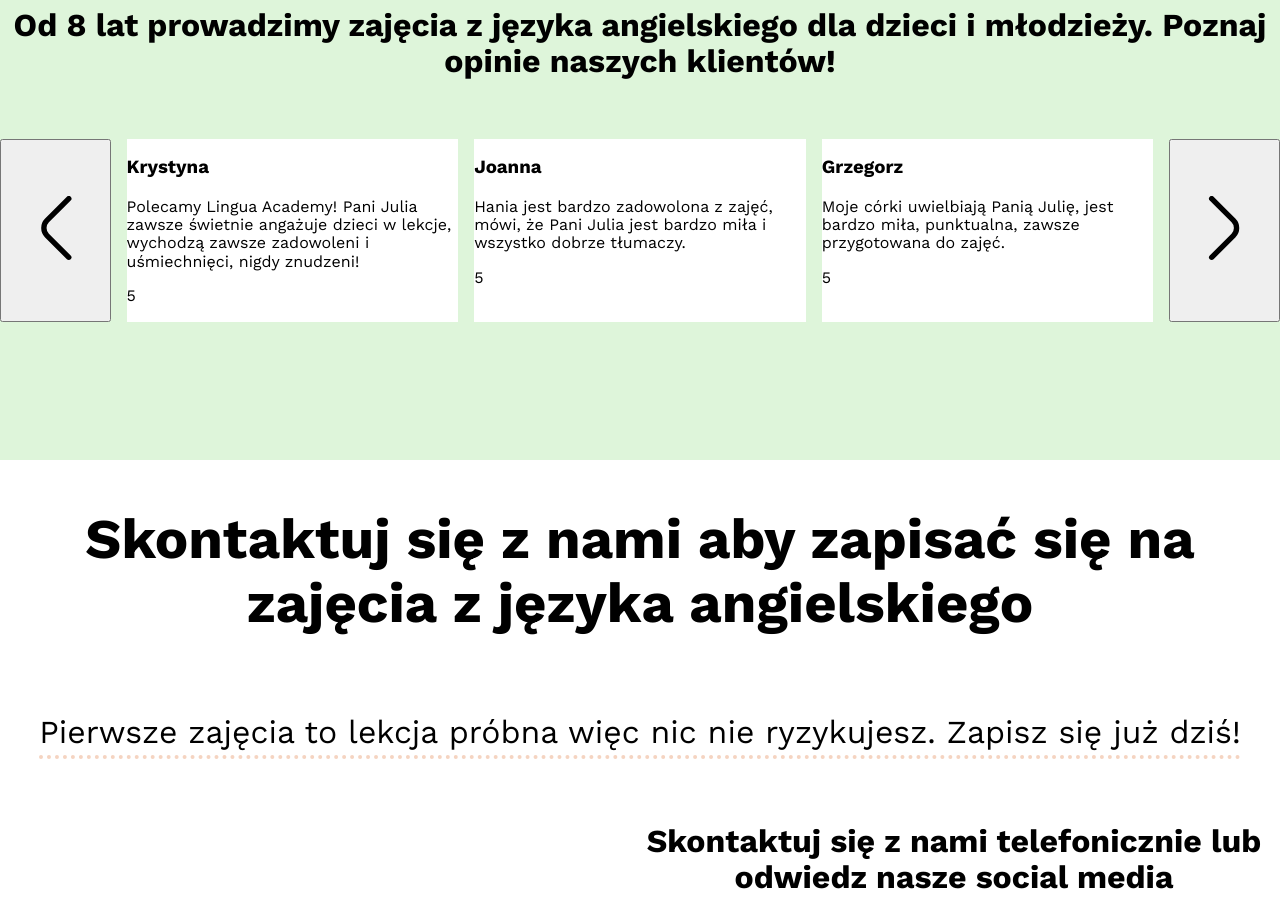
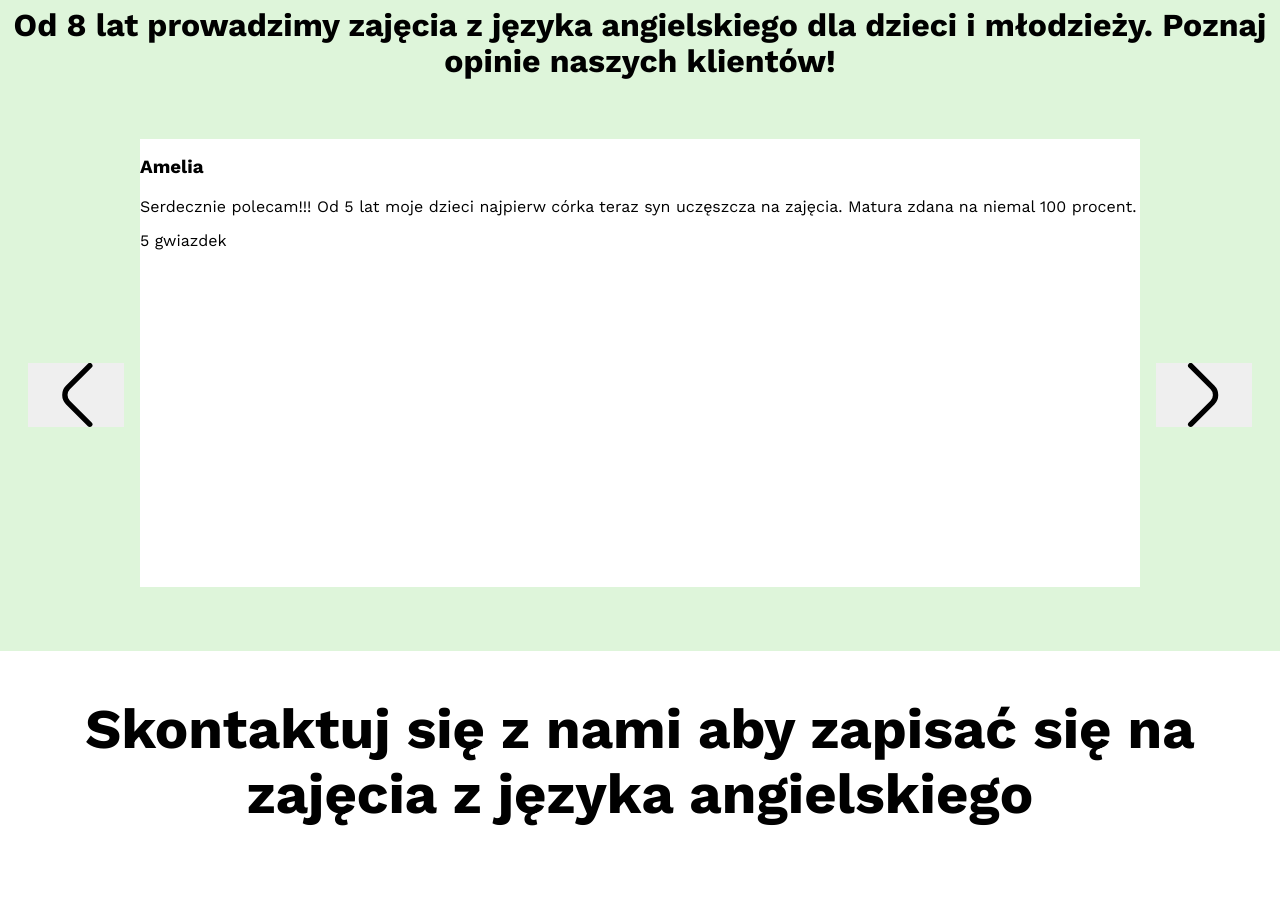
Before and after one commit to kamilczaja222/LinguaAcademy-portfolio, a website built with Parcel: page src/index.html in a window 1280 px wide. Shown: the part 2080-2981 px from the top of the page. Built offline with nearby package versions, Linux system fonts and the light colour scheme.

Commit message:
Styles carousel post

```diff
--- a/src/index.html
+++ b/src/index.html
@@ -89,20 +89,32 @@
             </div>
             <div class="carousel">
                 <button class="carousel__button carousel__button--prev"><img class="carousel__icon--prev" src="./images/angle-left.svg"></button>
-                <div class="carousel__opinions carousel__opinions--js1">
-                    <h3>Kamil</h3>
-                    <p>Jestem bardzo zadowolony</p>
-                    <p>5 gwiazdek</p>
-                </div>
-                <div class="carousel__opinions carousel__opinions--js2">
-                    <h3>Kamil</h3>
-                    <p>Jestem bardzo zadowolony</p>
-                    <p>5 gwiazdek</p>
-                </div>
-                <div class="carousel__opinions carousel__opinions--js3">
-                    <h3>Kamil</h3>
-                    <p>Jestem bardzo zadowolony</p>
-                    <p>5 gwiazdek</p>
+                <div class="carousel__box carousel__box--js">
+                    <div class="carousel__opinions carousel__opinions--js">
+                        <h3>Janusz</h3>
+                        <p>Bardzo polecamy zajęcia z Panią Patrycją! Profesjonalnie, ze świetnym kontaktem z Dzieciakami.</p>
+                        <p>5 gwiazdek</p>
+                    </div>
+                    <div class="carousel__opinions carousel__opinions--js">
+                        <h3>Krystyna</h3>
+                        <p>Polecamy Lingua Academy! Pani Julia zawsze świetnie angażuje dzieci w lekcje, wychodzą zawsze zadowoleni i uśmiechnięci, nigdy znudzeni!</p>
+                        <p>5 gwiazdek</p>
+                    </div>
+                    <div class="carousel__opinions carousel__opinions--js">
+                        <h3>Joanna</h3>
+                        <p>Hania jest bardzo zadowolona z zajęć, mówi, że Pani Julia jest bardzo miła i wszystko dobrze tłumaczy.</p>
+                        <p>5 gwiazdek</p>
+                    </div>
+                    <div class="carousel__opinions carousel__opinions--js">
+                        <h3>Grzegorz</h3>
+                        <p>Moje córki uwielbiają Panią Julię, jest bardzo miła, punktualna, zawsze przygotowana do zajęć.</p>
+                        <p>5 gwiazdek</p>
+                    </div>
+                    <div class="carousel__opinions carousel__opinions--js">
+                        <h3>Amelia</h3>
+                        <p>Serdecznie polecam!!! Od 5 lat moje dzieci najpierw córka teraz syn uczęszcza na zajęcia. Matura zdana na niemal 100 procent.</p>
+                        <p>5 gwiazdek</p>
+                    </div>
                 </div>
                 <button class="carousel__button carousel__button--next"><img class="carousel__icon--next" src="./images/angle-right.svg"></button>
             </div>
--- a/src/main.js
+++ b/src/main.js
@@ -1,58 +1,19 @@
 const prevButton = document.querySelector('.carousel__button--prev');
 const nextButton = document.querySelector('.carousel__button--next');
-const opinionBox1 = document.querySelector('.carousel__opinions--js1');
-const opinionBox2 = document.querySelector('.carousel__opinions--js2');
-const opinionBox3 = document.querySelector('.carousel__opinions--js3');
-
-let counter = 1;
-const opinionBox = [];
-class Opinion {
-    constructor(name, stars, description) {
-      this.name = name;
-      this.stars = stars;
-      this.description = description;
-    }
-  }
-
-const opinion = [
-    new Opinion("Janusz", 5, "Bardzo polecamy zajęcia z Panią Patrycją! Profesjonalnie, ze świetnym kontaktem z Dzieciakami."),
-    new Opinion("Krystyna", 5, "Polecamy Lingua Academy! Pani Julia zawsze świetnie angażuje dzieci w lekcje, wychodzą zawsze zadowoleni i uśmiechnięci, nigdy znudzeni!"),
-    new Opinion("Joanna", 5, "Hania jest bardzo zadowolona z zajęć, mówi, że Pani Julia jest bardzo miła i wszystko dobrze tłumaczy."),
-    new Opinion("Grzegorz", 5, "Moje córki uwielbiają Panią Julię, jest bardzo miła, punktualna, zawsze przygotowana do zajęć."),
-    new Opinion("Amelia", 5, "Serdecznie polecam!!! Od 5 lat moje dzieci najpierw córka teraz syn uczęszcza na zajęcia. Matura zdana na niemal 100 procent. "),
-];
-
-function insertOpinion(el) {
-    opinionBox1.innerHTML = `
-        <h3>${opinion[el].name}</h3>
-        <p>${opinion[el].description}</p>
-        <p>${opinion[el].stars}</p>
-    `;
-    opinionBox2.innerHTML = `
-        <h3>${opinion[el+1].name}</h3>
-        <p>${opinion[el+1].description}</p>
-        <p>${opinion[el+1].stars}</p>
-    `;
-    opinionBox3.innerHTML = `
-        <h3>${opinion[el+2].name}</h3>
-        <p>${opinion[el+2].description}</p>
-        <p>${opinion[el+2].stars}</p>
-    `;
-}
-
-insertOpinion(counter);
+const opinionBox = document.querySelector('.carousel__opinions--js');
+const carouselBox = document.querySelector('.carousel__box--js');
 
 
 nextButton.addEventListener('click', e => {
-    if (counter < 2) {
-        counter++;
-        insertOpinion(counter)
-    }
+    const position = opinionBox.offsetWidth;
+    const translateValue = "translate3d(" + position + ", 0px, 0)";
+    opinionBox.style.transform = translateValue;
+    console.log(position);
 })
 
 prevButton.addEventListener('click', e => {
-    if (counter > 0) {
-        counter--;
-        insertOpinion(counter)
-    }
+    const position = -(opinionBox.offsetWidth);
+    const translateValue = "translate3d(" + position + ", 0px, 0)";
+    opinionBox.style.transform = translateValue;
+    console.log(position)
 })
--- a/src/style.scss
+++ b/src/style.scss
@@ -150,14 +150,30 @@ body {
 }
 
 .carousel {
-    display: grid;
-    grid-template-columns: 1fr 3fr 3fr 3fr 1fr;
-    column-gap: 16px;
+    margin: 0 auto;
+    max-width: 1256px;
+    display: flex;
+    align-items: center;
+    &__box {
+        position: relative;
+        width: 100%;
+        height: 512px;
+    }
     &__button {
         padding: 16px;
+        margin: 0 16px;
+        height: 64px;
+        display: flex;
+        align-items: center;
+        border: 0;
     }
     &__opinions {
         background-color: white;
+        position: absolute;
+        inset: 0;
+        margin-bottom: 64px;
+        transform: translate3d(0, 0, 0);
+        transition: transform .5s ease-in-out;
     }
 }
 
```
